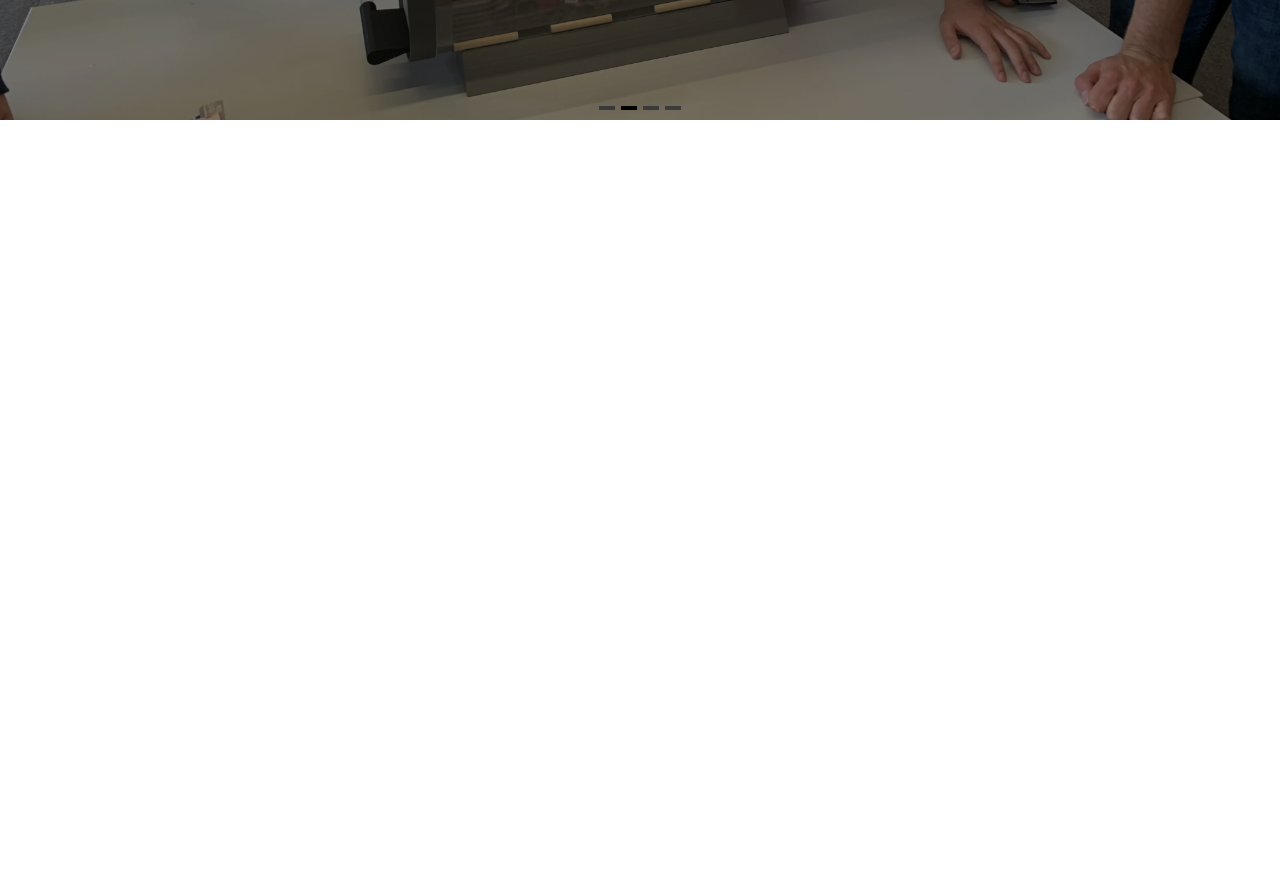
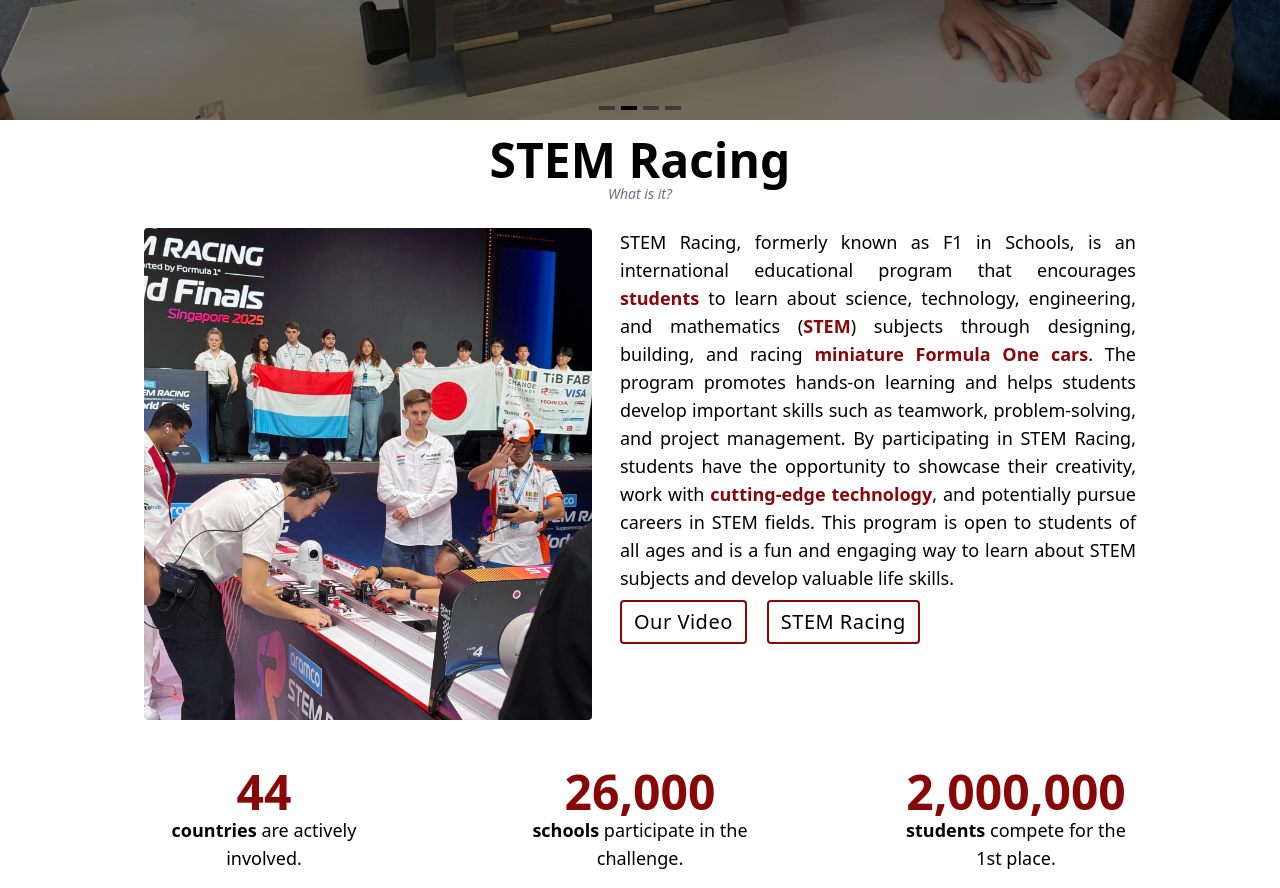
Before and after one commit to ccsio/icarus-website2, a Vue app: page / in a window 1280 px wide. Shown: the part 680-1568 px from the top of the page. Before the commit the page ends 800 px from the top, so only its background shows below. Built offline with nearby package versions, Linux system fonts and the light colour scheme; grey boxes are pictures that could not be loaded; a web font is replaced by a local one.

Commit message:
what is stem racing v1

```diff
--- /dev/null
+++ b/src/components/StemRacing.vue
@@ -0,0 +1,56 @@
+<script setup>
+</script>
+
+<template>
+<div id="stem-racing" class="max-w-5xl mx-auto p-4 text-justify">
+    <h1 class="text-3xl md:text-4xl lg:text-5xl text-center font-bold">STEM Racing</h1>
+    <p class="text-sm text-gray-500 italic text-center lg:text-md">What is it? </p>
+    <br>
+    <div class="flex flex-wrap gap-7">
+        <div>
+            <div class="relative group max-w-[90vw] mx-auto md:max-w-md">
+                <img src="/images/starting_grid_world_finals.webp" loading="lazy" alt="Petar on the starting grid at World Finals 2025" class="max-w-[90vw] md:max-w-md flex-1 rounded group-hover:brightness-50">
+                <div class="absolute hidden text-white bottom-0 group-hover:block group-hover:bg-icarus-red-50 w-full rounded bg-opacity-50">
+                    <p class="text-md md:text-lg text-center">
+                        Petar on the starting grid at World Finals 2025
+                    </p>
+                </div>
+            </div>
+        </div>
+        <div class="text-xl w-fit flex-1">
+            <p class="text-sm md:text-lg">
+                STEM Racing, formerly known as F1 in Schools, is an international educational program that encourages <span class="text-icarus-red font-bold">students</span> to learn about science, technology, engineering, and mathematics (<span class=" font-bold text-icarus-red">STEM</span>) subjects through designing, building, and racing <span class=" font-bold text-icarus-red">miniature Formula One cars</span>. The program promotes hands-on learning and helps students develop important skills such as teamwork, problem-solving, and project management. By participating in STEM Racing, students have the opportunity to showcase their creativity, work with <span class=" font-bold text-icarus-red">cutting-edge technology</span>, and potentially pursue careers in STEM fields. This program is open to students of all ages and is a fun and engaging way to learn about STEM subjects and develop valuable life skills.
+            </p>
+            <div class="flex gap-5 mt-2">
+                <a href="/video/" target="_blank" class="font-light text-sm md:text-lg lg:text-xl py-1.5 px-3 border-solid border-icarus-red border-2 rounded hover:bg-icarus-red hover:text-white hover:underline tracking-wide">Our Video</a>
+                <a href="https://www.stemracing.com/" target="_blank" class="font-light text-sm md:text-lg lg:text-xl py-1.5 px-3 border-solid border-icarus-red border-2 rounded hover:bg-icarus-red hover:text-white hover:underline tracking-wide">STEM Racing</a>
+            </div>
+        </div>
+    </div>
+    <br>
+    <br>
+    <div class="flex justify-between">
+        <div class="text-center max-w-36 lg:max-w-60">
+            <h3 class="text-icarus-red font-bold text-3xl text-bold md:text-4xl lg:text-5xl"><span id="countries">44</span></h3>
+            <p class="text-black text-sm md:text-lg" >
+                <span class="font-bold ">countries</span> are actively involved.
+            </p>
+        </div>
+
+        <div class="text-center max-w-36 lg:max-w-60">
+            <h3 class="text-icarus-red font-bold text-3xl text-bold md:text-4xl lg:text-5xl"><span id="schools1">26</span>,<span id="schools2">000</span></h3>
+            <p class="text-black text-sm md:text-lg">
+                <span class=" font-bold ">schools</span> participate in the challenge.
+            </p>
+        </div>
+
+        <div class="text-center max-w-36 lg:max-w-60">
+            <h3 class="text-icarus-red font-bold text-3xl text-bold md:text-4xl lg:text-5xl" ><span id="students1">2</span>,<span id="students2">000</span>,<span id="students3">000</span></h3>
+            <p class="text-black text-sm md:text-lg" >
+                <span class=" font-bold ">students</span> compete for the 1st place.
+            </p>
+        </div>
+    </div>
+</div>
+
+</template>
--- a/src/views/HomeView.vue
+++ b/src/views/HomeView.vue
@@ -1,11 +1,13 @@
 <script setup>
 import SplashScreen from '../components/SplashScreen.vue'
 import Navbar from '../components/Navbar.vue'
+import StemRacing from '../components/StemRacing.vue'
 </script>
 
 <template>
   <Navbar />
   <SplashScreen />
+  <StemRacing />
   <RouterView />
 </template>
 
```
Also changed, not shown: src/App.vue (+0 -12 lines), public/images/starting_grid_world_finals.webp (added).
